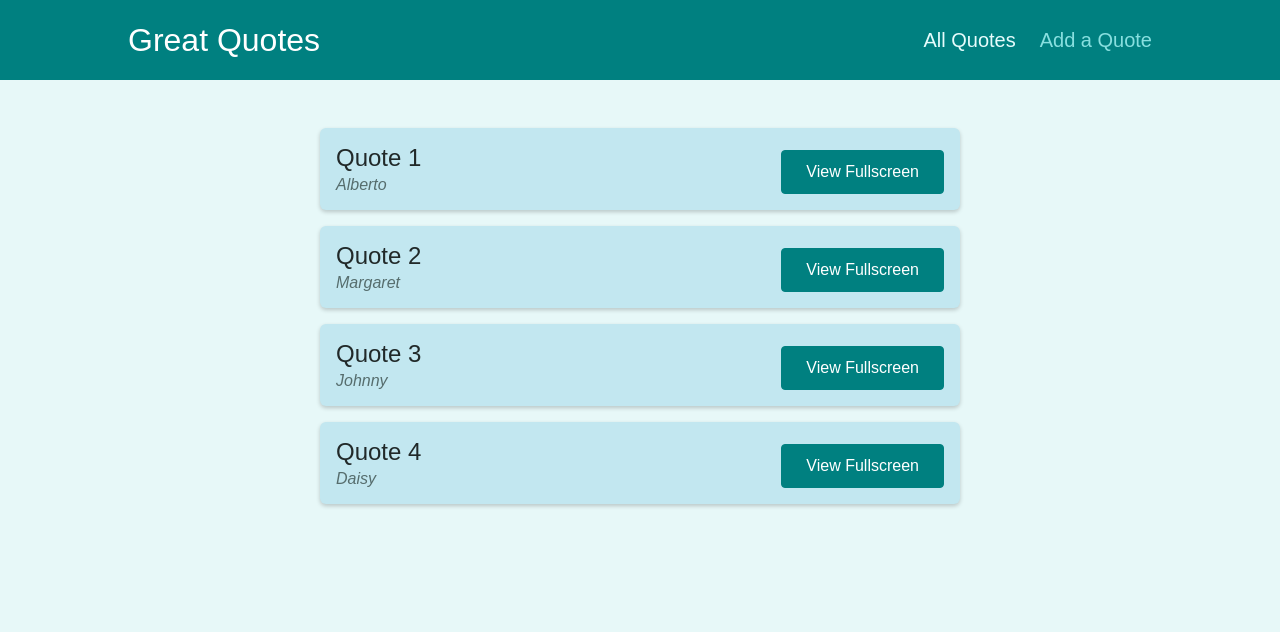
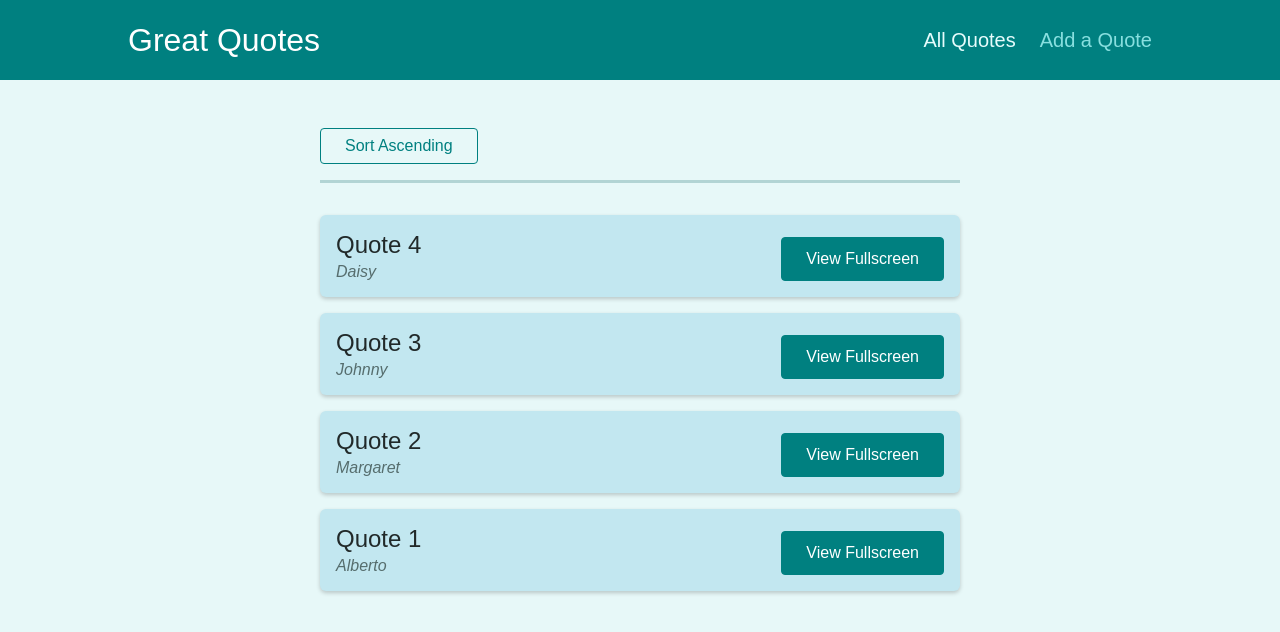
Before and after one commit to AlbertoRoldanUX-code/quotes, a React (Create React App) app: page /quotes in a window 1280 px wide. Shown: the top 632 px of the page. Built offline with nearby package versions, Linux system fonts and the light colour scheme.

Commit message:
Use query parameters to implement the sorting functionality on the Quotes page

```diff
--- a/src/components/quotes/QuoteList.js
+++ b/src/components/quotes/QuoteList.js
@@ -1,13 +1,40 @@
 import { Fragment } from 'react';
-
+import { useHistory, useLocation } from 'react-router-dom';
 import QuoteItem from './QuoteItem';
 import classes from './QuoteList.module.css';
 
+const sortQuotes = (quotes, ascending) => {
+  return quotes.sort((quoteA, quoteB) => {
+    if (ascending) {
+      return quoteA.id > quoteB.id ? 1 : -1;
+    } else {
+      return quoteA.id < quoteB.id ? 1 : -1;
+    }
+  });
+};
 const QuoteList = (props) => {
+  const history = useHistory();
+  const location = useLocation();
+
+  const queryParams = new URLSearchParams(location.search);
+
+  const isSortingAscending = queryParams.get('sort') === 'asc';
+
+  const sortedQuotes = sortQuotes(props.quotes, isSortingAscending);
+
+  function changeSortingHandler() {
+    history.push(`/quotes?sort=${isSortingAscending ? 'des' : 'asc'}`);
+  }
+
   return (
     <Fragment>
+      <div className={classes.sorting}>
+        <button onClick={changeSortingHandler}>
+          Sort {isSortingAscending ? 'Descending' : 'Ascending'}
+        </button>
+      </div>
       <ul className={classes.list}>
-        {props.quotes.map((quote) => (
+        {sortedQuotes.map((quote) => (
           <QuoteItem
             key={quote.id}
             id={quote.id}
```
Also changed, not shown: src/App.js (+4 -6 lines), 1 other file (tests, documents, lock files or other folders).
